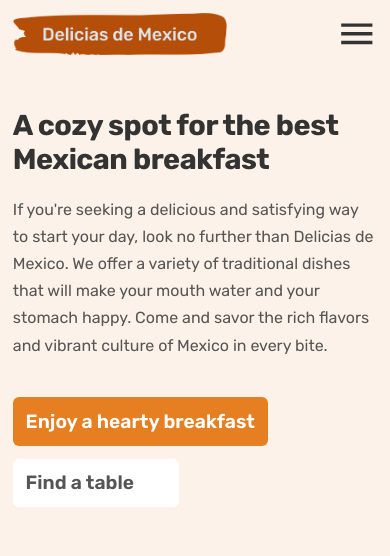
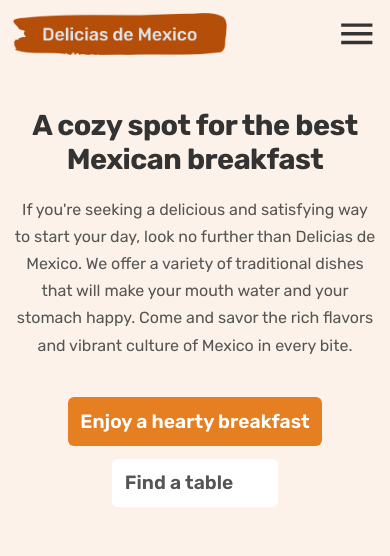
Before and after one commit to ngere-k/delicias-de-mexico, a React (Create React App) app: page / in a window 390 px wide. Shown: the top 556 px of the page. Built offline with nearby package versions, Linux system fonts and the light colour scheme; no server answers; the database is empty; grey boxes are pictures that could not be loaded; some icons are missing.

Commit message:
included respond phone mixin

```diff
--- a/src/components/hero/Hero.scss
+++ b/src/components/hero/Hero.scss
@@ -44,7 +44,7 @@
       padding: 0 4.8rem;
     }
     @include respond(phone) {
-      text-align: left;
+      // text-align: left;
       padding: 0;
     }
   }
@@ -67,7 +67,7 @@
       @include flex-vertical-center(3.2rem);
     }
     @include respond(phone) {
-      align-items: flex-start;
+      // align-items: flex-start;
       @include flex-column(1.6rem);
     }
   }
```
